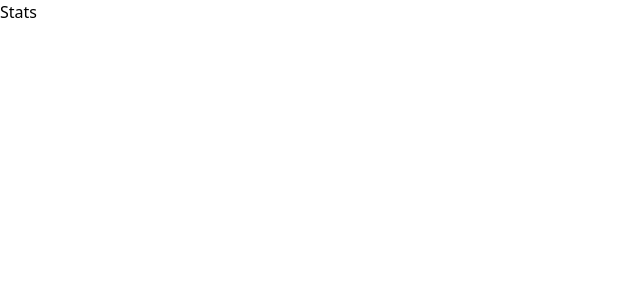
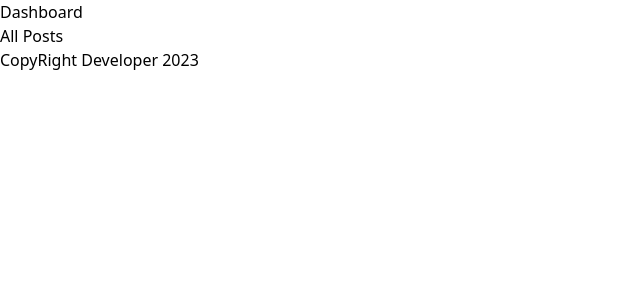
Before and after one commit to syedalirazazaidi/reacts-plays, a React (Vite) app in the folder job_app/client/: page / in a window 1280 px wide. Shown: the top 300 px of the page, without its empty margins (0-640 px from the left). Built offline with nearby package versions, Linux system fonts and the light colour scheme.

Commit message:
completed folder structure

```diff
--- a/job_app/client/src/common/providers/AppProvider.tsx
+++ b/job_app/client/src/common/providers/AppProvider.tsx
@@ -1,11 +1,15 @@
-import UserContextProvider from "../../modules/posts/Providers/UserContextProvider";
+import PostContextProvider from "../../modules/posts/Providers/PostContextProvider";
+import UserContextProvider from "../../modules/users/Providers/UserContextProvider";
+
 import RootRouter from "../routers/RootRouter";
 
 const AppProvider = () => {
   return (
-    <UserContextProvider>
-      <RootRouter />
-    </UserContextProvider>
+    <PostContextProvider>
+      <UserContextProvider>
+        <RootRouter />
+      </UserContextProvider>
+    </PostContextProvider>
   );
 };
 
--- a/job_app/client/src/common/routers/RootRouter.tsx
+++ b/job_app/client/src/common/routers/RootRouter.tsx
@@ -1,5 +1,6 @@
 import React from "react";
 import { BrowserRouter, Routes, Route } from "react-router-dom";
+import StatRouter from "../../modules/stats/routers/StatRouter";
 import Login from "../../modules/users/components/Login";
 import SignUpForm from "../../modules/users/components/Register";
 import AddJob from "../pages/AddJob";
@@ -17,11 +18,11 @@ export default function RootRouter() {
         {/* <Route path="/" element={<Login />} /> */}
         <Route path="/register" element={<SignUpForm />} />
         <Route path="/sidebar" element={<Sidebar />} />
-
-        <Route path="/" element={<Stats />} />
+        <Route path="/" element={<StatRouter />} />
+        {/* <Route path="/" element={<Stats />} />
         <Route path="/all-jobs" element={<AllJobs />} />
         <Route path="/add-job" element={<AddJob />} />
-        <Route path="/profile" element={<Profile />} />
+        <Route path="/profile" element={<Profile />} /> */}
         <Route path="*" element={<NotFound404 />} />
       </Routes>
     </BrowserRouter>
--- /dev/null
+++ b/job_app/client/src/modules/posts/Providers/PostContextProvider.tsx
@@ -0,0 +1,10 @@
+const PostContextProvider = ({ children }: any) => {
+  return (
+    <div>
+      {children}
+      {/* <RootRouter /> */}
+    </div>
+  );
+};
+
+export default PostContextProvider;
--- /dev/null
+++ b/job_app/client/src/modules/stats/pages/MainFeed.tsx
@@ -0,0 +1,14 @@
+import React from "react";
+import MainLayout from "../../../common/layout/MainLayout";
+
+function MainFeed() {
+  return (
+    <MainLayout>
+      <main>
+        <h1>All Posts</h1>
+      </main>
+    </MainLayout>
+  );
+}
+
+export default MainFeed;
--- /dev/null
+++ b/job_app/client/src/modules/stats/routers/StatRouter.tsx
@@ -0,0 +1,15 @@
+import React from "react";
+import { Routes, Route } from "react-router-dom";
+import NotFound404 from "../../../common/pages/NotFound404";
+import MainFeed from "../pages/MainFeed";
+
+function StatRouter() {
+  return (
+    <Routes>
+      <Route path="/" element={<MainFeed />} />
+      <Route path="*" element={<NotFound404 />} />
+    </Routes>
+  );
+}
+
+export default StatRouter;
--- /dev/null
+++ b/job_app/client/src/modules/stats/types/StatType.ts
@@ -0,0 +1,4 @@
+export interface Props {
+  name: string;
+  age: number;
+}
```
Also changed, not shown: job_app/client/src/modules/stats/components/Stat.tsx (added, +7 -0 lines), job_app/client/src/modules/stats/hooks/useStats.ts (added, +15 -0 lines), job_app/client/src/modules/users/Providers/UserContextProvider.tsx (renamed from job_app/client/src/modules/posts/Providers/UserContextProvider.tsx).
